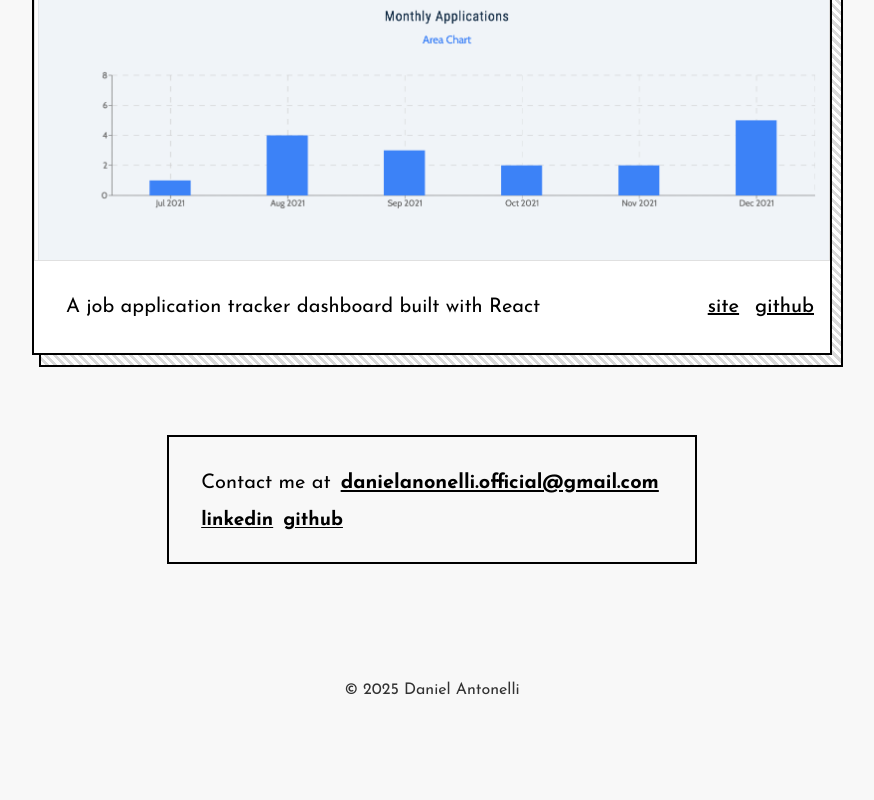
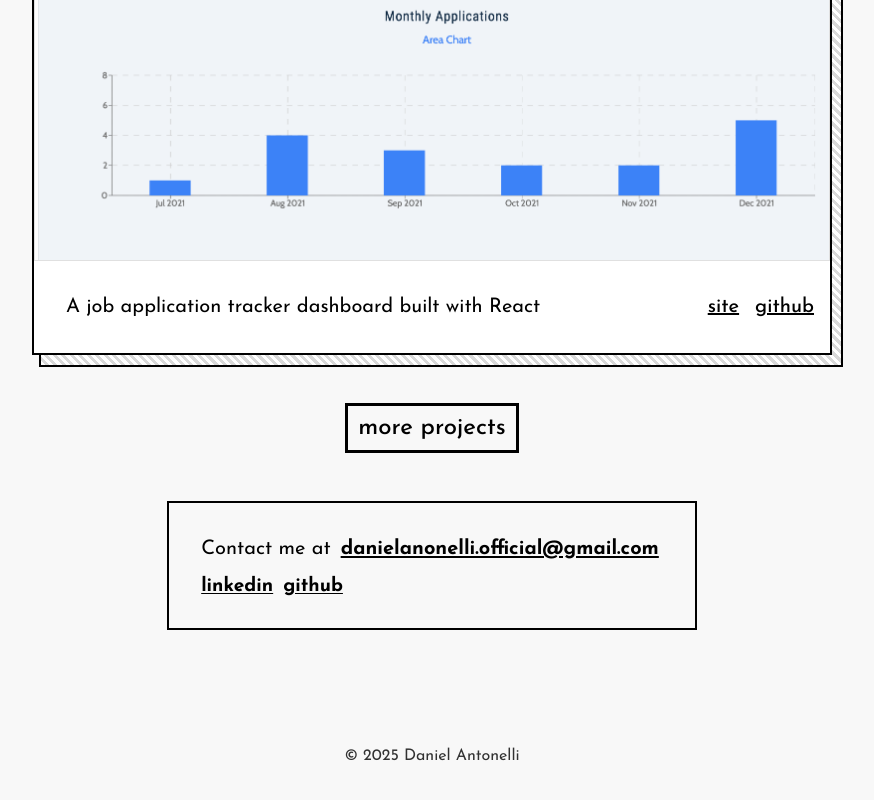
Before and after one commit to dan-antonelli/dantonelli-portfolio, a React (Vite) app: page / in a window 1280 px wide. Shown: the part 2592-3392 px from the top of the page, without its empty margins (208-1082 px from the left). Before the commit the page ends 3328 px from the top, so only its background shows below. Built offline with nearby package versions, Linux system fonts and the light colour scheme.

Commit message:
working on preview projects

```diff
--- a/src/MainContent.tsx
+++ b/src/MainContent.tsx
@@ -6,7 +6,7 @@ export default function Main() {
   return (
     <main className="container">
       <Hero />
-      <Projects />
+      <Projects isPreview />
       <Contact />
     </main>
   );
--- a/src/Projects.tsx
+++ b/src/Projects.tsx
@@ -6,7 +6,7 @@ interface Props {
   isPreview: boolean;
 }
 
-export default function Projects({ isPreview = false }: Props) {
+export default function Projects({ isPreview }: Props) {
   return (
     <>
       <section id="projects" className="projects">
```
